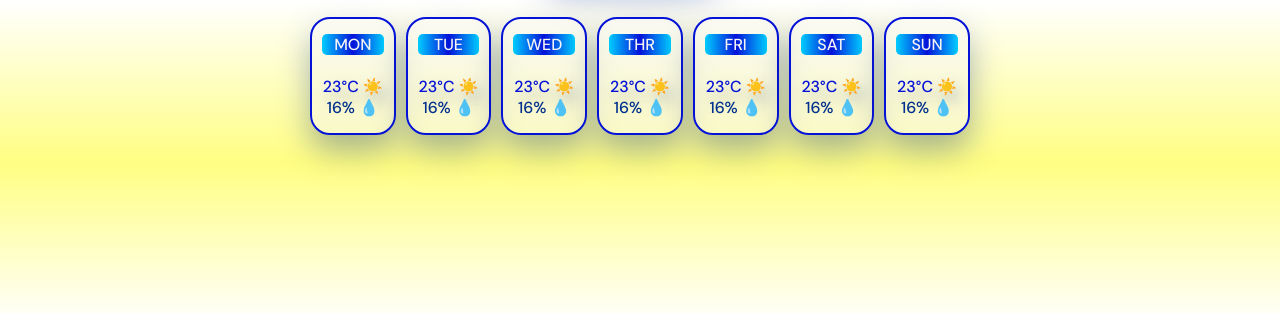
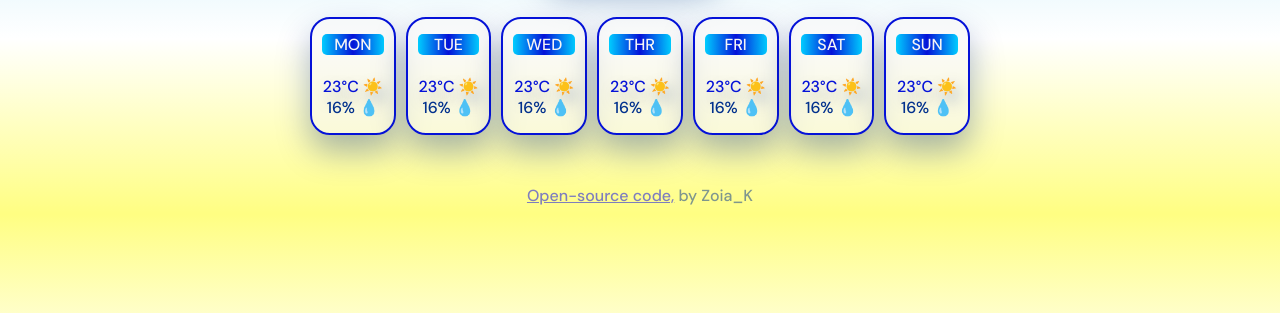
Before and after one commit to eva-kucherova/my-weather-app, a plain HTML site: page index.html in a window 1280 px wide. Shown: the part 487-800 px from the top of the page. Drawn offline with nearby package versions, Linux system fonts and the light colour scheme.

Commit message:
Added openSourceLink"

```diff
--- a/hmsrc/hmstyle.css
+++ b/hmsrc/hmstyle.css
@@ -110,3 +110,8 @@ td {
   background-image: linear-gradient(to right, #00cdff, #0512d8, #00cdff);
   border-radius: 5px;
 }
+.openSourceLink {
+  text-align: center;
+  opacity: 0.5;
+  margin-top: 30px;
+}
--- a/index.html
+++ b/index.html
@@ -99,6 +99,7 @@
         </td>
       </tr>
     </table>
+    <div class="openSourceLink"> <a href="http://github.com/zoia-k/my-weather-app" target="_blank">Open-source code,</a>  by Zoia_K</div>
     <script src="hmscript.js"></script>
   </body>
 </html>
```
